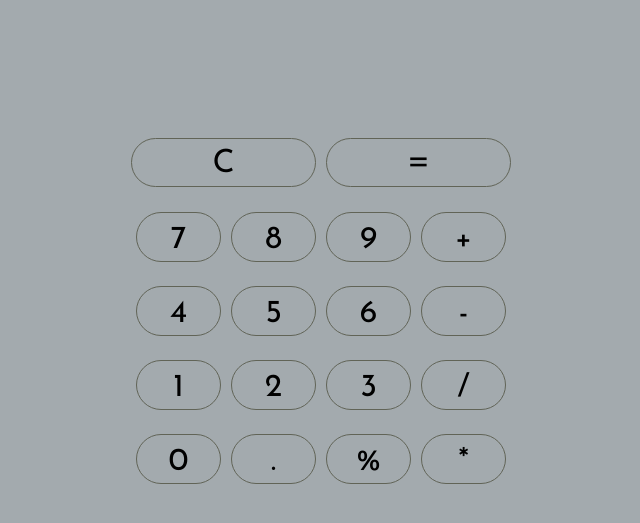
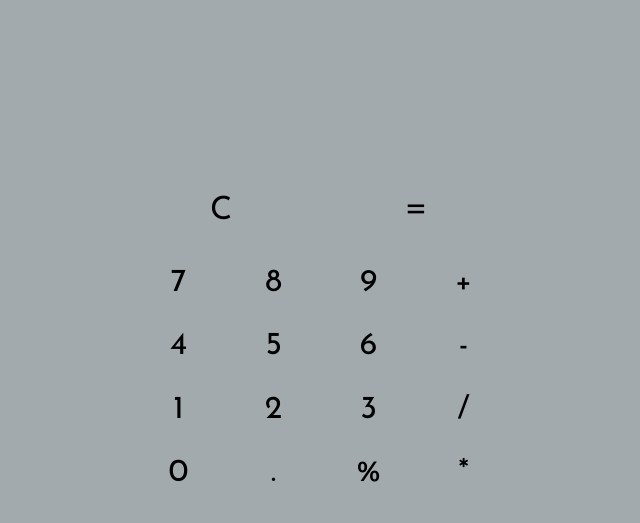
Before and after one commit to yuecelem/icalculator, a plain HTML site: page index.html in a window 1280 px wide. Shown: the part 155-678 px from the top of the page, without its empty margins (319-959 px from the left). Drawn offline with Linux system fonts and the light colour scheme; a web font is replaced by a local one.

Commit message:
Center displays

```diff
--- a/stylesheets.css
+++ b/stylesheets.css
@@ -24,20 +24,39 @@ body {
     border-radius: 10px;
 
 }
+/* div {
+    border: 2px solid black;
+} */
+.display {
+    box-sizing: border-box;
+    height: 155px;
+    width: 95%;
+    margin: 5px;
+    color: rgb(97, 100, 87);
+    padding-right: 10px;
+    display: flex;
+    flex-direction: column;
+    overflow: visible;
+}
 
+.sub-display {
+    width: 100%;
+    height: 50px;
+    text-align: center;
+    color: rgb(97, 100, 87);
+    font-weight: 400;
+}
 
-.display {
-    height: 20%;
-    width: 95%;
-    margin: 2%;
-    justify-content: center;
-    align-content: center;
+.main-display {
+    width: auto;
+    height: 100px;
     text-align: right;
     font-weight: 600;
     font-size: 80px;
     color: rgb(97, 100, 87);
-    padding-right: 10px;
-
+    padding-top: 20px;
+    display: flex;
+    justify-content: center;
 }
 
 .del-enter-buttons {
@@ -55,11 +74,13 @@ body {
     display: flex;
     justify-content: center;
     align-items: center;
-    width: 100%;
+    width: 50%;
     border-radius: 40px;
     height: 100%;
     text-align: center;
-    border: 1px solid rgb(97, 100, 87);
+    /* border: 1px solid rgb(97, 100, 87); */
+    border: none;
+    margin-right: 5px;
 
 }
 
@@ -67,7 +88,8 @@ body {
     padding-top: 5px;
 }
 .button-section {
-    background-color: rgb(163, 170, 174);
+    /* background-color: rgb(163, 170, 174); */
+    border: none;
     display: flex;
     flex-wrap: wrap;
     width: 95%;
@@ -87,6 +109,7 @@ body {
     align-items: center;
     border-radius: 50px;
     border: 1px solid rgb(97, 100, 87);
+    border: none;
     padding-top: 7px;
 
 
```
